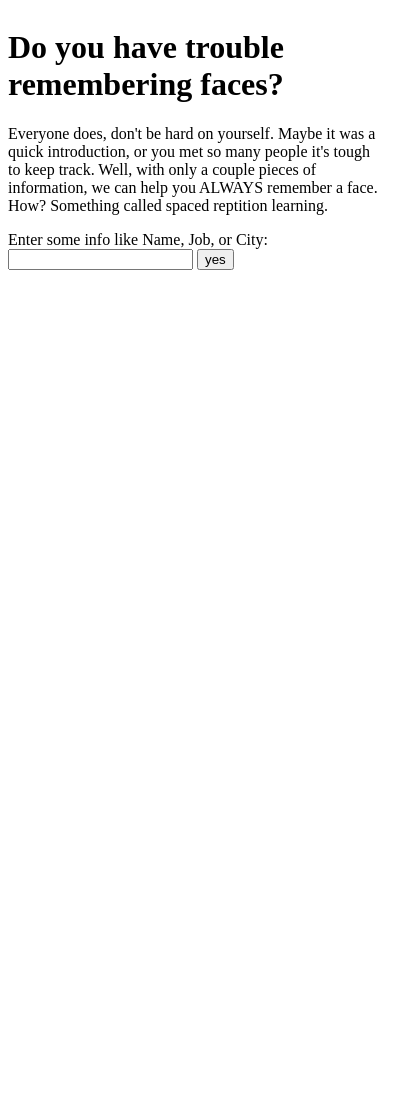
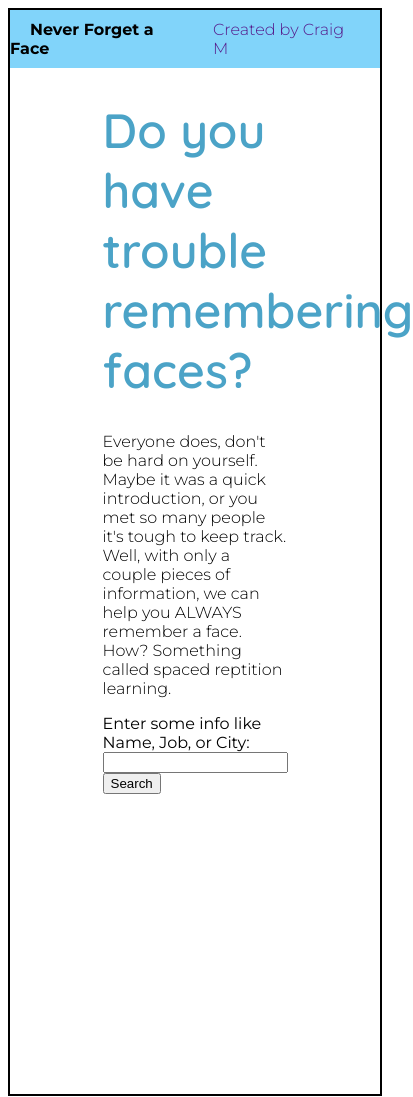
Before and after one commit to McGowanC/never-forget-a-face, a website: page index.html in a window 390 px wide. Shown: the whole page, 413 px wide, since content can reach past the window. Before the commit the page ends 844 px from the top, so only its background shows below. Drawn offline with Linux system fonts and the light colour scheme.

Commit message:
Implement overarching CSS Grid
Added in CSS grid for desktop. Next steps are to implement mobile styling and assure images render correctly using flexbox

```diff
--- a/index.html
+++ b/index.html
@@ -9,7 +9,10 @@
         <title>Never Forget a Face</title>
         <meta name="description" content="">
         <meta name="viewport" content="width=device-width, initial-scale=1">
+        <link href="https://fonts.googleapis.com/css2?family=Quicksand:wght@600&display=swap" rel="stylesheet">
+        <link href="https://fonts.googleapis.com/css2?family=Montserrat:wght@300;400;700&display=swap" rel="stylesheet">
         <link rel="stylesheet" href="style.css">
+
     </head>
     <body>
         <!--[if lt IE 7]>
@@ -23,13 +26,19 @@
         Todo: check if form is properly being sent off
 
     -->
+
+    <nav>
+        <a><span class="nav-title">Never Forget a Face</span></a>
+        <a href="">Created by Craig M</a>
+    </nav>
+
     <main>
-        <h1>Do you have trouble remembering faces?</h1>
+        <h1>Do you have trouble <br> remembering faces?</h1>
         <p>Everyone does, don't be hard on yourself. Maybe it was a quick introduction, or you met so many people it's tough to keep track. Well, with only a couple pieces of information, we can help you ALWAYS remember a face. How? Something called spaced reptition learning.</p>
         <form action="/app.js" method="POST">
             <label for="search-parameters">Enter some info like Name, Job, or City:</label>
             <input type="text" id="search-parameters" name="search-parameters">
-            <button type="submit">Send your message</button>
+            <button type="submit">Search</button>
         </form>
 
 
--- a/script.js
+++ b/script.js
@@ -1,6 +1,6 @@
 //stop submit button normal functino, and manually set HTTP request
 let submitButton = document.querySelector("button[type=submit]");
-submitButton.innerHTML = "yes"
+
 submitButton.addEventListener('click', function(event){
     //grba form data
     let formEntry = document.querySelector("input[type=text]").value;
--- a/style.css
+++ b/style.css
@@ -1,10 +1,41 @@
+/** Universal boilerplate to change to border-box **/
+
 *, *::before, *::after {
     box-sizing: border-box;
   }
 
-body {
+
+  body {
+    border: 2px solid black;
     display: grid;
+    grid-template-columns: 1fr 1fr 1fr 1fr;
+    grid-template-rows: auto;
+    grid-template-areas:
+        "nav nav nav nav"
+        ". main main ."
 }
+
+nav {
+    background-color:#81d4fa;
+    padding: 10px 0 10px 0;
+    font-family: 'Montserrat', sans-serif;
+    font-weight: 300;
+    font-size:1.5;
+    grid-area: nav;
+    display: flex;
+    flex-direction: row;
+    justify-content: space-between;
+}
+
+nav a {
+    text-decoration: none;
+    padding-right: 20px;
+}
+
+main {
+    grid-area: main;
+}
+
 
 
 .image-container {
@@ -21,3 +52,29 @@ body {
     padding: 20px;
     border: 2px solid black;
 }
+
+h1 {
+    color: #4ba3c7;
+    font-size:3em;
+    font-family: 'Quicksand', sans-serif;
+}
+
+main p {
+    font-family: 'Montserrat', sans-serif;
+    font-weight: 300;
+}
+
+main form {
+    font-family: "Montserrat", sans-serif;
+}
+
+.nav-title {
+    padding-left: 20px;
+    font-family: "Montserrat", sans-serif;
+    font-weight: 700;
+
+}
+
+form {
+    padding-bottom: 300px;
+}
```
